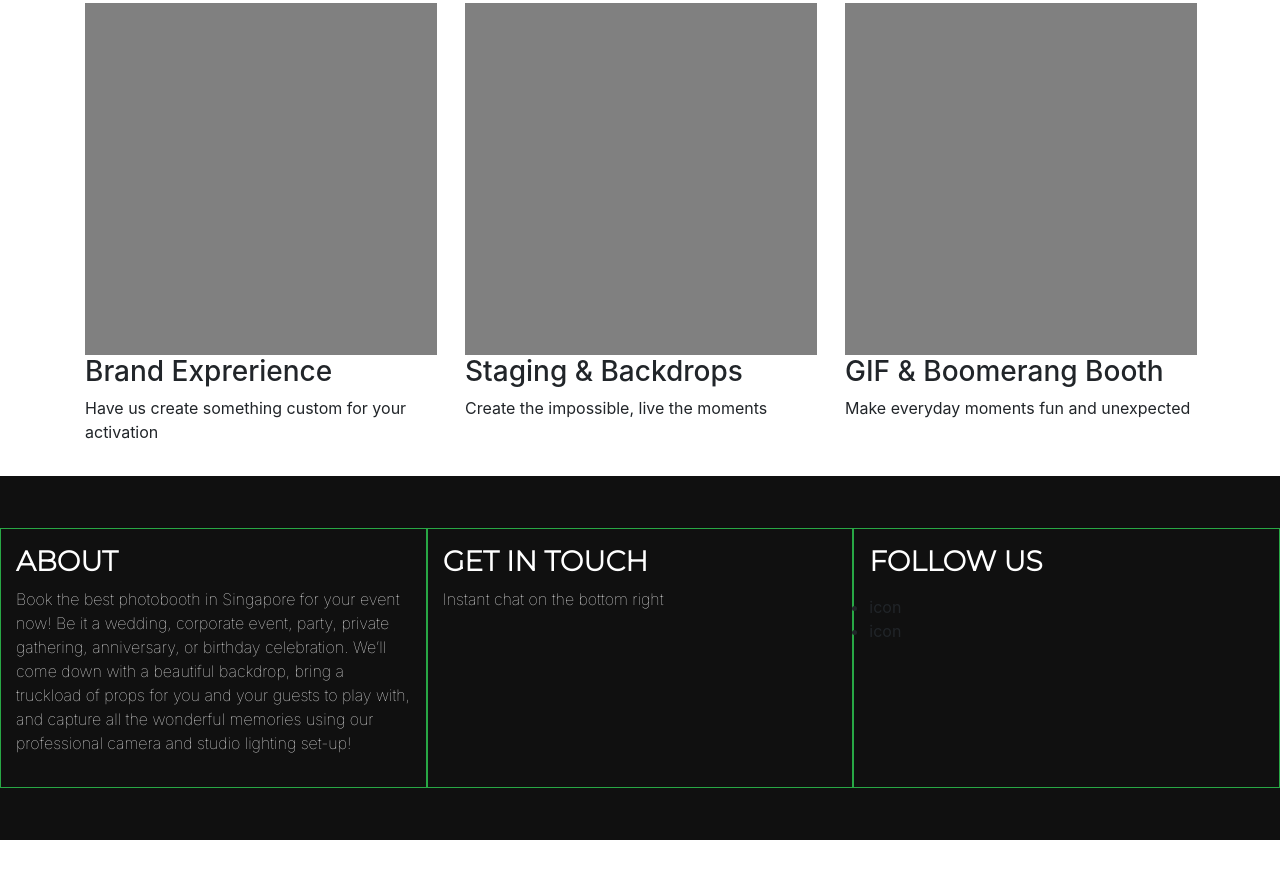
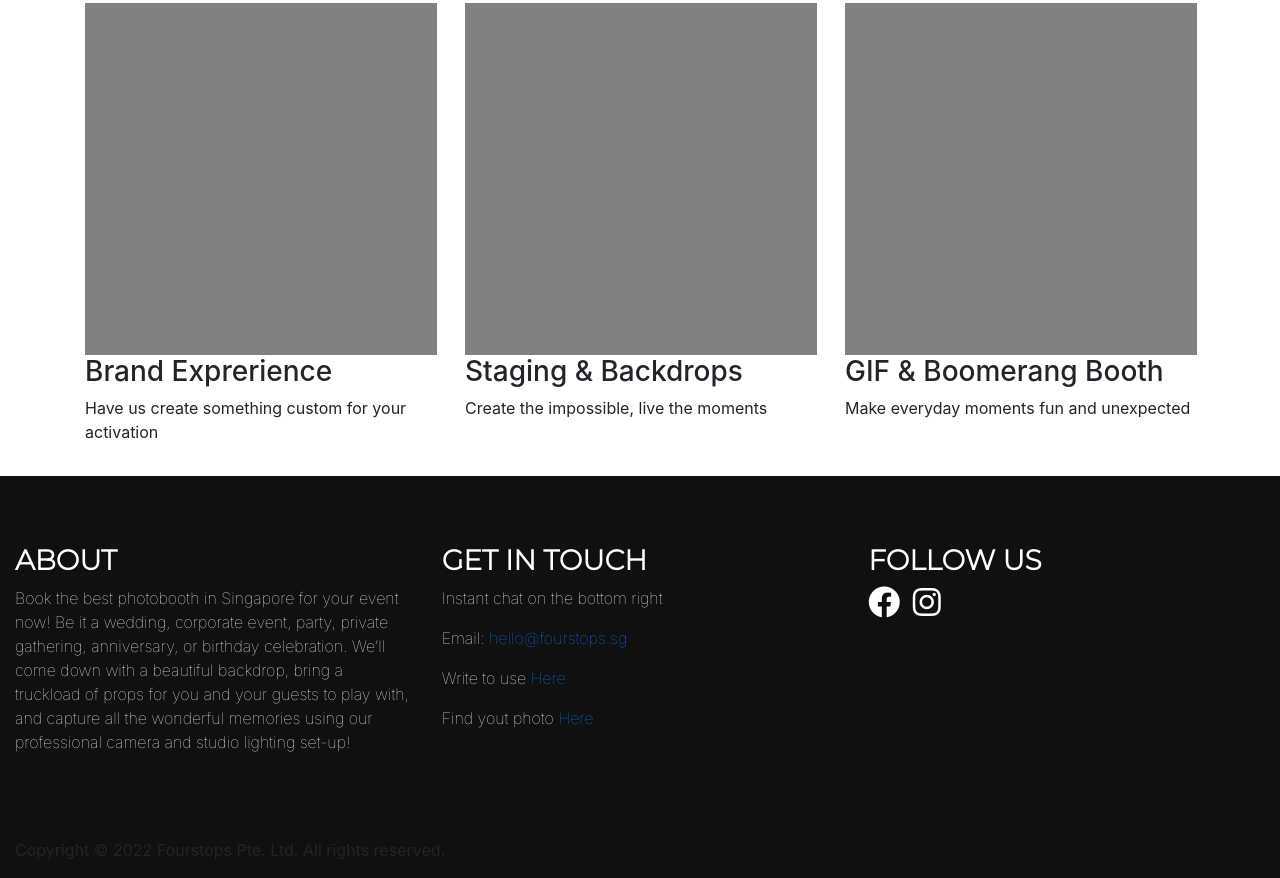
Before and after one commit to agilcores/konas-landing360, a plain HTML site: page index.html in a window 1280 px wide. Shown: the part 1866-2744 px from the top of the page. Before the commit the page ends 2706 px from the top, so only its background shows below. Drawn offline with nearby package versions, Linux system fonts and the light colour scheme.

Commit message:
clear footer

```diff
--- a/index.html
+++ b/index.html
@@ -10,7 +10,7 @@
     <!-- font montsterrat -->
     <link href="https://fonts.googleapis.com/css2?family=Montserrat:wght@300&family=Open+Sans:wght@300&display=swap" rel="stylesheet">
     <link href="https://fonts.googleapis.com/css2?family=Inter:wght@100&family=Montserrat:wght@300&family=Open+Sans:wght@300&display=swap" rel="stylesheet">
-    <title>Hello, world!</title>
+    <title>Kotak Narsis 360</title>
   </head>
   <body>
     <!-- navbar section -->
@@ -155,22 +155,34 @@
         <div class="row">
           <div class="col-12">
               <div class="row my-5">
-                <div class="col-12 py-3 my-1 col-md-4 border border-success">
+                <div class="col-12 py-3 my-1 col-md-4 ">
                   <h3 class="footer-headline">ABOUT</h3>
                   <p class="footer-text">Book the best photobooth in Singapore for your event now! Be it a wedding, corporate event, party, private gathering, anniversary, or birthday celebration. We’ll come down with a beautiful backdrop, bring a truckload of props for you and your guests to play with, and capture all the wonderful memories using our professional camera and studio lighting set-up!</p>
                 </div>
-                <div class="col-12 py-3 my-1 col-md-4 border border-success">
+                <div class="col-12 py-3 my-1 col-md-4 ">
                   <h3 class="footer-headline">GET IN TOUCH</h3>
                   <p class="footer-text">Instant chat on the bottom right</p>
+                  <div class="list-text">
+                    <ul>
+                      <li><p>Email: <a href="#">hello@fourstops.sg</a></p></li>
+                      <li><p>Write to use <a href="#">Here</a></p></li>
+                      <li><p>Find yout photo <a href="#">Here</a></p></li>
+                    </ul>
+                  </div>
                 </div>
-                <div class="col-12 py-3 my-1 col-md-4 border border-success">
+                <div class="col-12 py-3 my-1 col-md-4 ">
                   <h3 class="footer-headline">FOLLOW US</h3>
-                  <p class="footer-text">
-                    <ul>
-                      <li class="icon">icon</li>
-                      <li class="icon">icon</li>
+                  <div class="sosmed">
+                    <ul style="color: white;">
+                      <li class="icon mr-2"><a href="instragram.com/agil.core"><i class="fa-brands fa-facebook fa-2x"></i></a></li>
+                      <li class="icon"><a href="instagram.com/agil.core"><i class="fa-brands fa-instagram fa-2x"></i></a></li>
                     </ul>
-                  </p>
+                  </div>
+                </div>
+              </div>
+              <div class="row">
+                <div class="col-12">
+                  <p>Copyright © 2022 Fourstops Pte. Ltd. All rights reserved.</p>
                 </div>
               </div>
           </div>
--- a/style/css/style.css
+++ b/style/css/style.css
@@ -53,8 +53,25 @@
     font-family: 'Inter', sans-serif;
 }
 
+.list-text ul li
+{
+    font-family: 'Inter', sans-serif;
+    list-style-type: none;
+    color: white;
+}
+
 .footer-text .icon
 {
     color: white;
+}
 
+.sosmed ul li a
+{
+    color: white;
 }
+
+.sosmed ul li
+{
+    list-style-type: none;
+    display: inline;
+}
```
